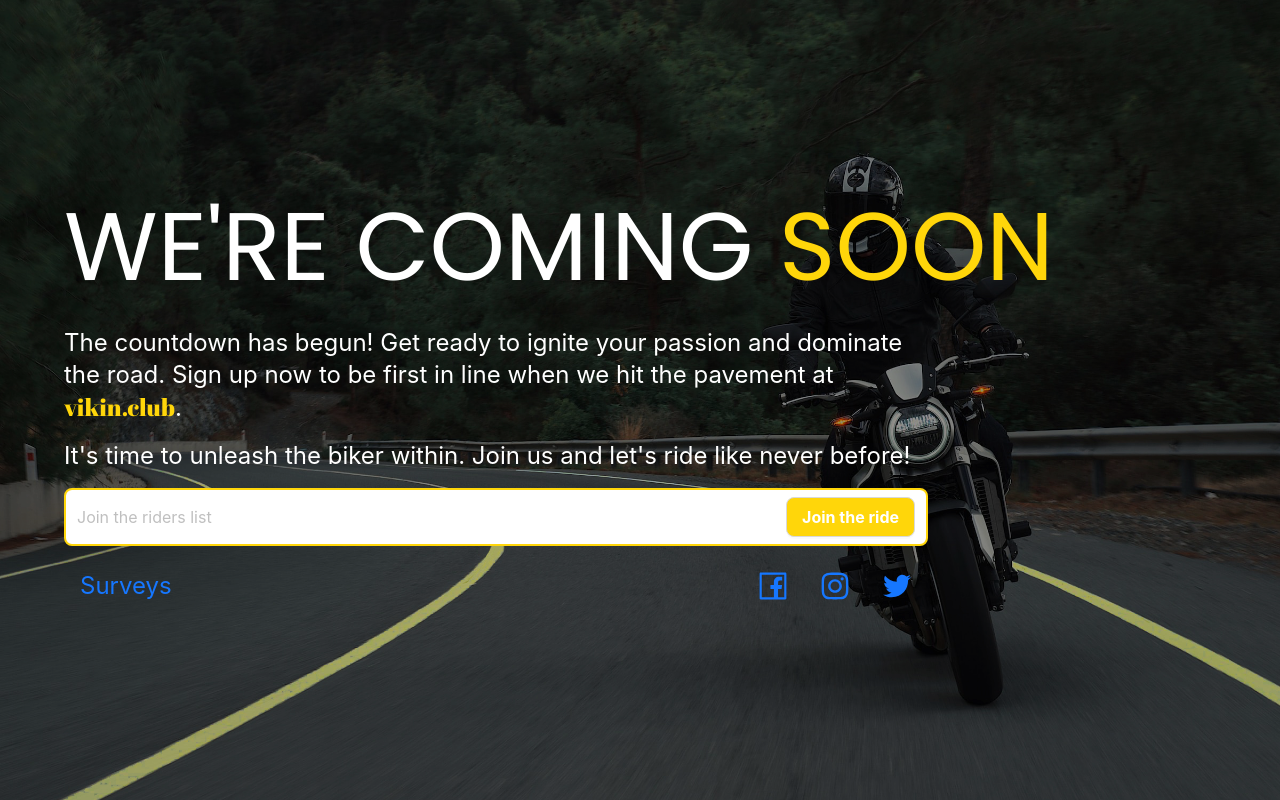
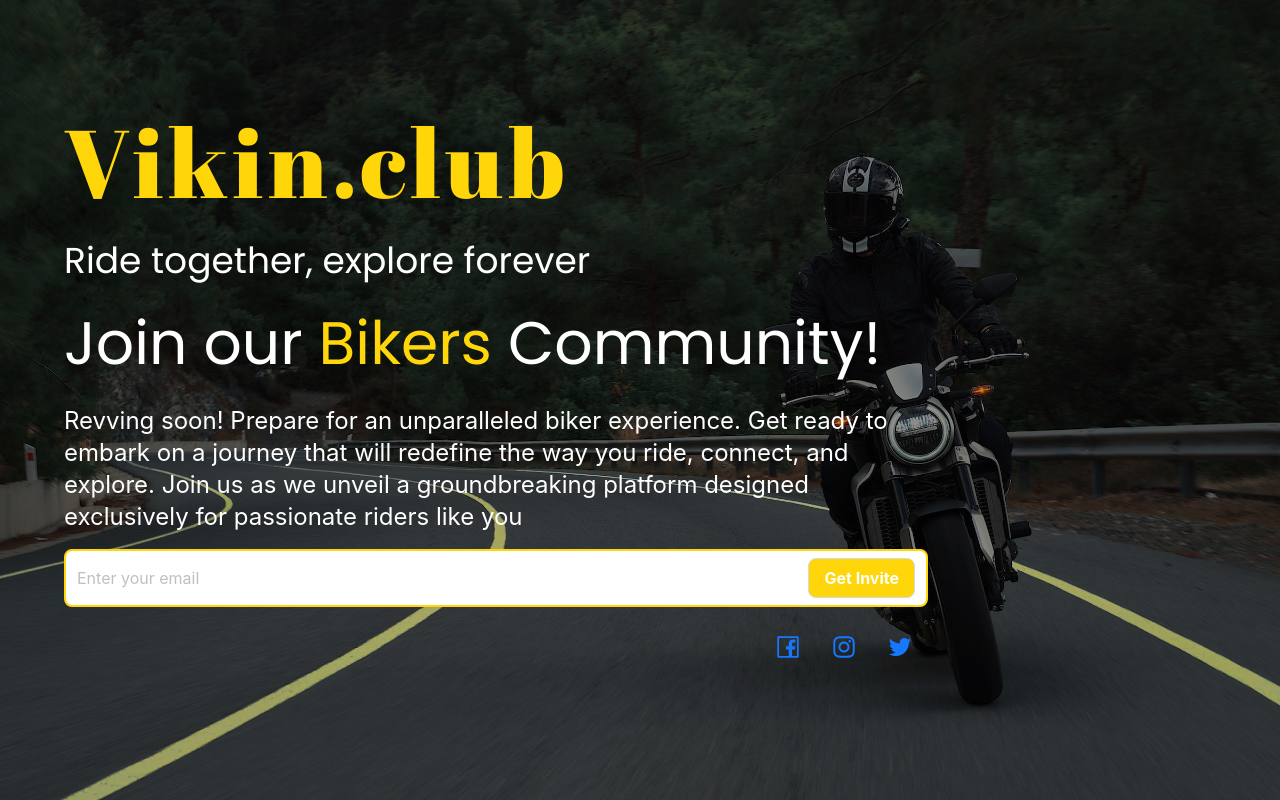
Before and after one commit to vikinclub/vikinComingSoon, a React (Vite) app: page / in a window 1280 px wide. Built offline with nearby package versions, Linux system fonts and the light colour scheme.

Commit message:
change v1

```diff
--- a/src/App.jsx
+++ b/src/App.jsx
@@ -4,44 +4,66 @@ import { useState } from 'react';
 import { Socials, SubscribeForm } from './components';
 import useWindowDimensions from './hooks/use-window-dimensions';
 
-
 function App() {
     const [data, setData] = useState(ThemeObj);
-    const { width } = useWindowDimensions()
+    const { width } = useWindowDimensions();
 
     return (
         <>
             <ConfigProvider
                 theme={{
                     token: {
-                        ...data
+                        ...data,
                     },
                 }}
             >
                 <div className='main-container bg-cover'>
-                    <div className="overlay" />
-                    <div className='flex justify-start items-center h-screen w-screen z-index-max container p-6 lg:px-16'>
-                        <span className='space-y-8'>
-                            {/* <h1 className='text-3xl lg:text-6xl text-primary tracking-wider'>vikin.club</h1> */}
-                            <p className='text-4xl lg:text-8xl text-white uppercase'>We're Coming <span className='text-primary'>Soon</span></p>
+                    <div className='overlay' />
+                    <div className='flex justify-start items-start md:items-center h-screen w-screen z-index-max container p-6 lg:px-16 pt-20 md:pt-0'>
+                        <span className='space-y-4 lg:space-y-8'>
+                            {width > 678 ? (
+                                <>
+                                    <h1 className='text-4xl lg:text-8xl text-primary tracking-wider'>
+                                        Vikin.club
+                                    </h1>
+                                    <p className='text-lg lg:text-4xl text-white'>
+                                        Ride together, explore forever
+                                    </p>
+                                </>
+                            ) : (
+                                <div className='mb-[180px] space-y-2'>
+                                    <h1 className='text-4xl lg:text-8xl text-primary tracking-wider'>
+                                        Vikin.club
+                                    </h1>
+                                    <p className='text-lg lg:text-4xl text-white'>
+                                        Ride together, explore forever
+                                    </p>
+                                </div>
+                            )}
+                            <p className='text-2xl lg:text-6xl text-white'>
+                                Join our{' '}
+                                <span className='text-primary'>Bikers</span>{' '}
+                                Community!
+                            </p>
                             <Row>
                                 <Col xs={24} md={18} className='space-y-4'>
                                     <p className='text-white text-base lg:text-2xl'>
-                                        The countdown has begun! Get ready to ignite your passion and dominate the road. Sign up now to be first in line when we hit the pavement at <a className="text-primary inline-block fatface font-smibold" href="https://vikin.club">vikin.club</a>.
-                                    </p>
-                                    <p className='text-white text-base lg:text-2xl'>
-                                        It's time to unleash the biker within. Join us and let's ride like never before!
+                                        Revving soon! Prepare for an
+                                        unparalleled biker experience. Get ready
+                                        to embark on a journey that will
+                                        redefine the way you ride, connect, and
+                                        explore. Join us as we unveil a
+                                        groundbreaking platform designed
+                                        exclusively for passionate riders like
+                                        you
                                     </p>
                                     <SubscribeForm />
-                                    <div className='flex justify-between'>
-                                        <Button type='link' className='text-primary text-2xl'>Surveys</Button>
-                                        <Socials />
-                                    </div>
+
+                                    <Socials className='justify-end' />
                                 </Col>
                             </Row>
                         </span>
                     </div>
-
                 </div>
             </ConfigProvider>
         </>
--- a/src/components/Socials.jsx
+++ b/src/components/Socials.jsx
@@ -3,7 +3,7 @@ import React from 'react'
 
 import { FacebookOutlined, InstagramOutlined, TwitterOutlined } from "@ant-design/icons"
 
-const iconStyles = "flex items-center justify-center text-white hover:!text-primary text-lg lg:text-3xl"
+const iconStyles = "flex items-center justify-center text-white hover:!text-primary text-lg lg:text-2xl"
 
 const socialAccounts = [
     {
--- a/src/components/SubscribeForm.jsx
+++ b/src/components/SubscribeForm.jsx
@@ -24,9 +24,9 @@ const SubscribeForm = () => {
                     ]}
 
                 >
-                    <Input allowClear size='large' className='border-2 border-primary placeholder:text-black' placeholder='Join the riders list' suffix={
+                    <Input allowClear size='large' className='border-2 border-primary placeholder:text-black' placeholder='Enter your email' suffix={
                         <Button htmlType="submit" className='bg-primary text-white font-bold' size='large'>
-                            Join the ride
+                           Get Invite
                         </Button>
                     } />
                 </Form.Item>
--- a/src/index.css
+++ b/src/index.css
@@ -21,7 +21,7 @@ h1, h2, h3, h4, h5, h6 {
   position: relative;
   background-image: url("/bg-img.jpg");
   background-color: #000;
-  background-position: center right;
+  background-position: center;
   background-repeat: no-repeat;
   height: 100vh;
   width: 100vw;
@@ -40,3 +40,12 @@ h1, h2, h3, h4, h5, h6 {
   position: relative;
   z-index: 99999;
 }
+
+@media screen and (max-width: 687px) {
+  .main-container {
+    background-image: url("/bg-img-mobile.jpg");
+  }
+  .overlay {
+    background-color: rgba(0, 0, 0, 0.5);
+  }
+}
```
Also changed, not shown: public/bg-img-mobile.jpg (added).
